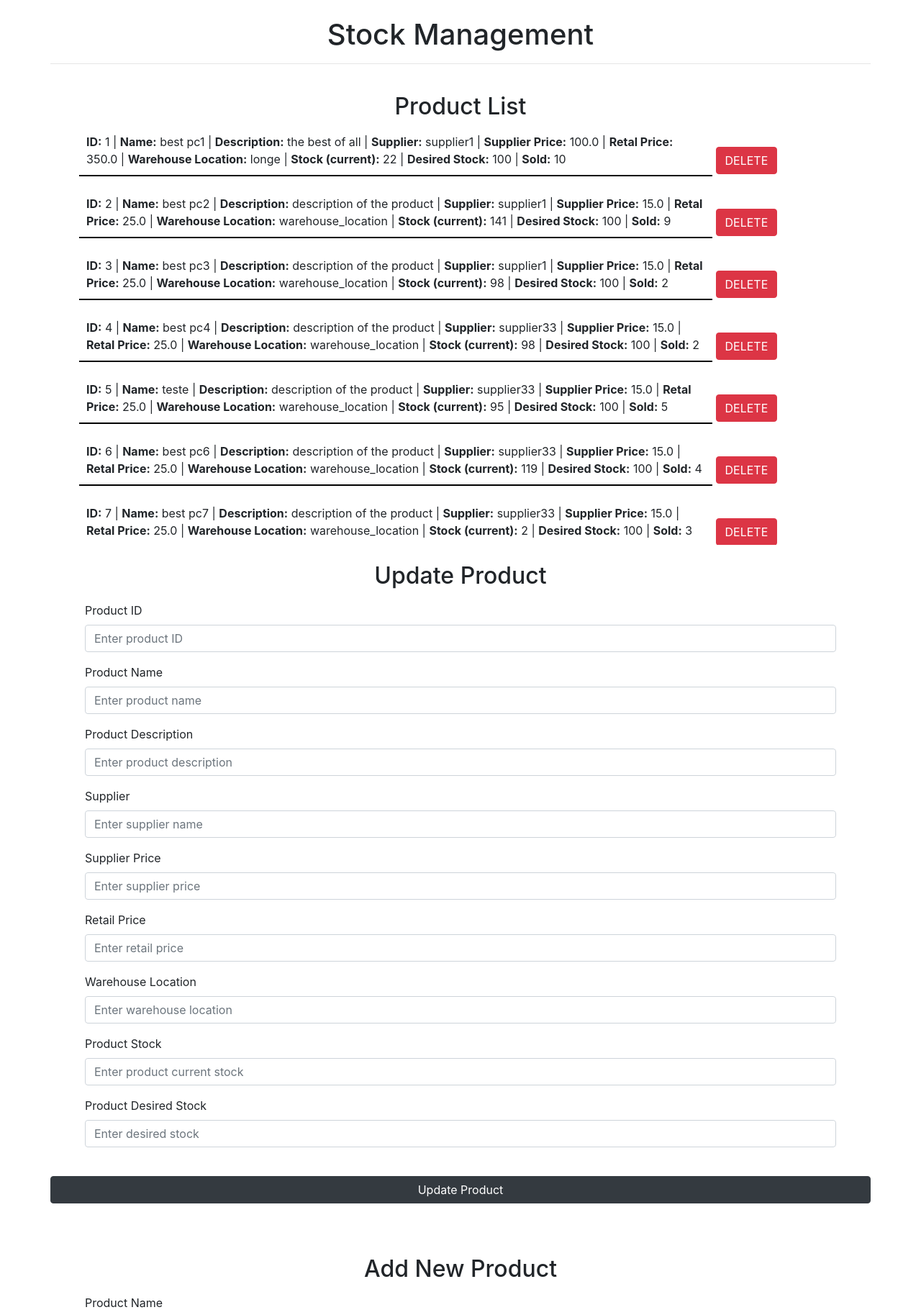
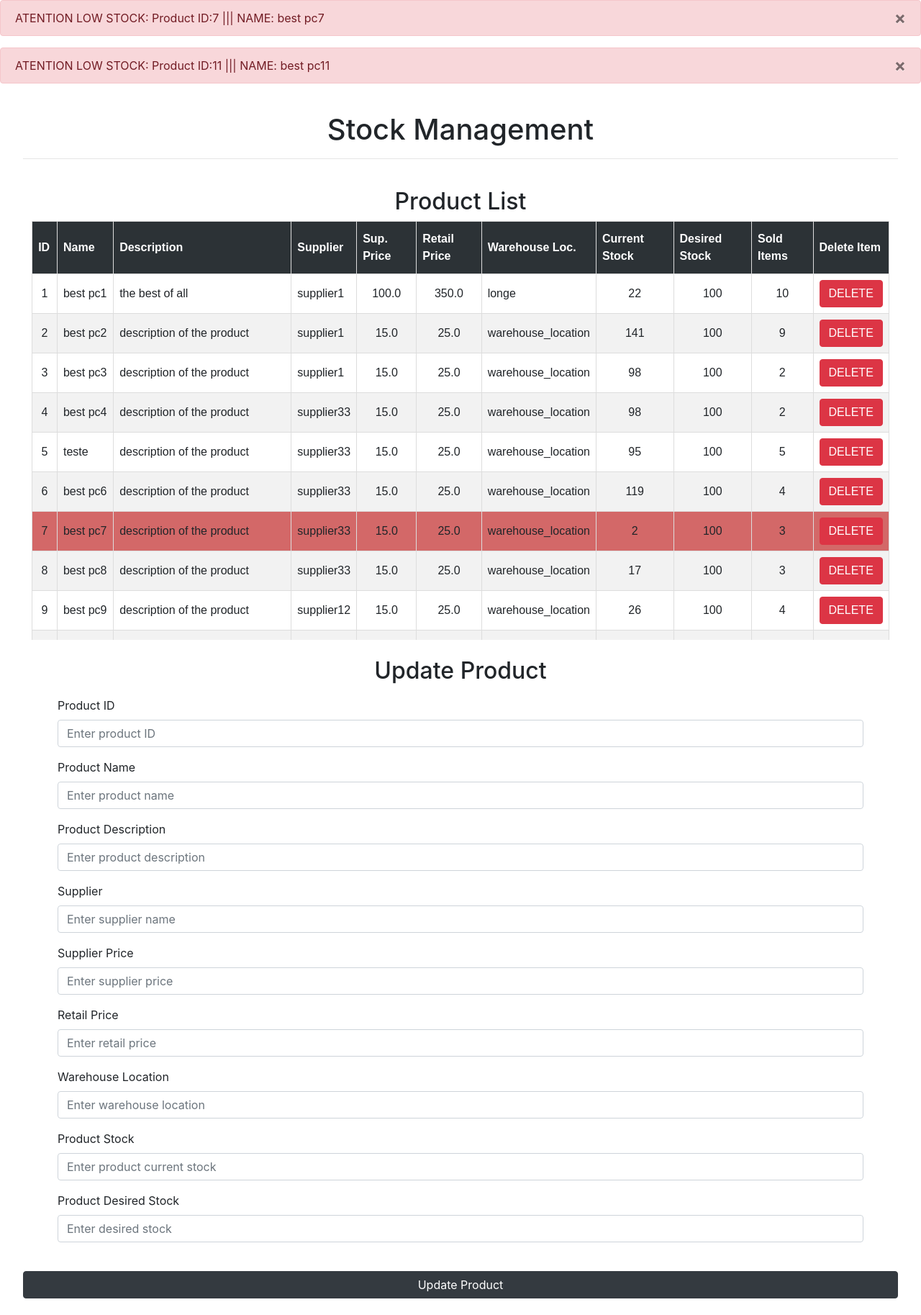
Before and after one commit to DiogoLeiteF/flask_training, a Flask app: page /admin-products-management in a window 1280 px wide. Shown: the part 112-1939 px from the top of the page at 72% size. Run offline with Flask 2, Linux system fonts and the light colour scheme; a user stored in the database is signed in; data comes from the database, SQL or seed files in the repository; both versions use the stored data as it was after the commit; some libraries are stand-ins or nearby versions.

Commit message:
admin sales page in draft mode..

```diff
--- a/website/admin.py
+++ b/website/admin.py
@@ -87,6 +87,10 @@ def products_management():
     users = User.query.all()
     products = Product.query.all()
     sales = Sale.query.all()
+    for prod in products:
+        if prod.stock < prod.stock_prev*0.10:
+            flash(
+                f'ATENTION LOW STOCK: Product ID:{prod.prod_id} ||| NAME: {prod.name} ', category='error')
     return render_template('admin-products-management.html', user=current_user, users=users, products=products, sales=sales)
 
 
@@ -123,14 +127,6 @@ def add_prod():
     return render_template('sign_up.html', user=current_user)
 
 
-
-#######################################
-######################################
-# NOT WORKING
-########################################
-########################################
-
-
 @admin.route('/products-management/update-product', methods=['GET', 'POST'])
 @login_required
 def update_prod():
@@ -144,9 +140,6 @@ def update_prod():
         warehouse_location = request.form.get('warehouse_location')
         stock = request.form.get('stock')
         stock_prev = request.form.get('stock_prev')
-
-        print(type(id))
-        print(type(name))
 
         update_product = Product.query.filter_by(prod_id=id).first()
 
@@ -188,10 +181,67 @@ def update_prod():
 ###############################################
 
 
-@admin.route('/admin-sales-management')
+@admin.route('/admin-sales-management/<status>')
 @login_required
-def sales_management():
+def sales_management(status="all"):
     users = User.query.all()
     products = Product.query.all()
-    sales = Sale.query.all()
+    if status == 'all':
+        sales = Sale.query.all()
+        print(status)
+    elif status == 'awaits-payment':
+        sales = Sale.query.filter_by(status='Awaits Payment').all()
+    elif status == 'awaits-material':
+        sales = Sale.query.filter_by(status='Awaits Material').all()
+    elif status == 'preparation':
+        sales = Sale.query.filter_by(status='Preparation').all()
+    elif status == 'sent':
+        sales = Sale.query.filter_by(status='Sent').all()
+    elif status == 'done':
+        sales = Sale.query.filter_by(status='Done').all()
+    print(status)
     return render_template('admin-sales-management.html', user=current_user, users=users, products=products, sales=sales)
+
+
+@admin.route('/update-sale/<id>')
+@login_required
+def update_sale(id):
+    update = Sale.query.filter_by(sale_id=int(id)).first()
+    if update.status == 'Awaits Payment':
+        update.status = 'Awaits Material'
+    elif update.status == 'Awaits Material':
+        update.status = 'Preparation'
+    elif update.status == 'Preparation':
+        update.status = 'Sent'
+    elif update.status == 'Sent':
+        update.status = 'Done'
+    elif update.status == 'Done':
+        update.status = 'Awaits Payment'
+
+    db.session.add(update)
+    db.session.commit()
+
+    flash(
+        f'Order {update.sale_id} status changed to {update.status}', category='success')
+    return redirect(url_for('admin.sales_management', status='all'))
+
+
+@admin.route('delete-sale/<id>')
+@login_required
+def delete_sale(id):
+    sale = Sale.query.filter_by(sale_id=int(id)).first()
+    sale_dict = ast.literal_eval(sale.material)
+    # update the stock table
+    products = Product.query.all()
+    for product in products:
+        for key, value in sale_dict.items():
+            if product.prod_id == key:
+                product.stock += value
+                product.sold -= value
+                db.session.add(product)
+    # delete line in sale table
+    db.session.delete(sale)
+    db.session.commit()
+    flash(
+        f'Order {sale.sale_id} DELETED')
+    return redirect(url_for('admin.sales_management', status='all'))
--- a/website/static/little.css
+++ b/website/static/little.css
@@ -17,6 +17,7 @@ h3{
 -----------------------------------------*/
 .site-header {
     width: 100%;
+    height: 300px;
     background-color: rgb(206, 206, 207);
     position: relative;
     overflow: hidden;
@@ -37,15 +38,19 @@ h3{
 /* --------------------------------------
     main container
 ---------------------------------------- */
-.main{
-    min-height: 80vh;
+/* .main{
+    min-height: 90vh;
+    margin:0%
 
-}
+
+} */
 
 .container{
-    width: 100% !important;
+    width: 95% !important;
     padding: 0;
     margin: 0 auto;
+    min-height: 95vh;
+    max-width: 1500px;
 }
 
 .products_container{
@@ -63,10 +68,10 @@ h3{
 
 .container-users{
     max-height: 50vh;
-    overflow:scroll;
+    overflow-y: scroll;
+    overflow-x: scroll;
 }
-
-.user_list {
+/* .user_list {
     display: inline-block;
     width: 78%;
     height: auto;
@@ -86,7 +91,7 @@ h3{
 
 .user_list_btn a{
     margin: 5px 0;
-}
+} */
 
 
 .search_list {
@@ -111,6 +116,42 @@ h3{
     width: 100%;
     padding: 10px;
     border-bottom: 2px solid black;
+}
+
+/*--------------------------------------
+     table
+-----------------------------------------*/
+
+
+#stock-table {
+    font-family: Arial, Helvetica, sans-serif;
+    border-collapse: collapse;
+    width: 98%;
+    margin: 0 auto;
+  }
+
+  #stock-table td, #stock-table th {
+    border: 1px solid #ddd;
+    padding: 8px;
+  }
+
+  #stock-table tr:nth-child(even){background-color: #f2f2f2;}
+
+  #stock-table tr:hover {background-color: #ddd;}
+
+  #stock-table th {
+    padding-top: 12px;
+    padding-bottom: 12px;
+    text-align: left;
+    background-color: #2c3236;
+    color: white;
+  }
+.center{
+    text-align: center;
+}
+
+.low-stock{
+    background-color: rgb(211, 104, 104);
 }
 
 
--- a/website/templates/admin-products-management.html
+++ b/website/templates/admin-products-management.html
@@ -10,31 +10,44 @@
 <h2 align="center">Product List</h2>
 
 <div class="container-users">
-  <ul>
-    {% for prod in products %}
-    <div class="product_list">
-      <p>
-        <strong> ID:</strong> {{ prod.prod_id }} | <strong>Name:</strong> {{
-        prod.name }} | <strong>Description:</strong> {{ prod.description }} |
-        <strong>Supplier:</strong> {{ prod.supplier }} |
-        <strong>Supplier Price:</strong> {{ prod.supplier_price }} |
-        <strong>Retal Price:</strong> {{ prod.retail_price }} |
-        <strong>Warehouse Location:</strong> {{ prod.warehouse_location }} |
-        <strong>Stock (current):</strong> {{ prod.stock }} |
-        <strong>Desired Stock:</strong> {{ prod.stock_prev }} |
-        <strong>Sold:</strong> {{ prod.sold }}
-      </p>
-    </div>
-
-    <div class="user_list_btn">
-      <!-- delete product -->
-      <a href="/delete-product/{{ prod.prod_id }}" class="btn btn-danger"
-        >DELETE</a
-      >
-    </div>
-
-    {% endfor %}
-  </ul>
+  <table id="stock-table">
+    <thead>
+      <tr>
+        <th>ID</th>
+        <th>Name</th>
+        <th>Description</th>
+        <th>Supplier</th>
+        <th>Sup. Price</th>
+        <th>Retail Price</th>
+        <th>Warehouse Loc.</th>
+        <th>Current Stock</th>
+        <th>Desired Stock</th>
+        <th>Sold Items</th>
+        <th>Delete Item</th>
+      </tr>
+    </thead>
+    <tbody>
+      {% for prod in products %}
+      <tr {% if prod.stock < prod.stock_prev*0.10  %}class="low-stock"{% endif %}>
+        <td class="center">{{ prod.prod_id }}</td>
+        <td>{{prod.name }}</td>
+        <td>{{ prod.description }}</td>
+        <td>{{ prod.supplier }}</td>
+        <td class="center">{{ prod.supplier_price }}</td>
+        <td class="center">{{ prod.retail_price }}</td>
+        <td>{{ prod.warehouse_location }}</td>
+        <td class="center">{{ prod.stock }}</td>
+        <td class="center">{{ prod.stock_prev }}</td>
+        <td class="center">{{ prod.sold }}</td>
+        <td class="center">
+          <a href="/delete-product/{{ prod.prod_id }}" class="btn btn-danger"
+            >DELETE</a
+          >
+        </td>
+      </tr>
+      {% endfor %}
+    </tbody>
+  </table>
 </div>
 
 <!-- update product -->
--- a/website/templates/base.html
+++ b/website/templates/base.html
@@ -106,11 +106,11 @@
         class="navbar-toggler"
         type="button"
         data-toggle="collapse"
-        data-target="#navbar"
+        data-target="#navbar2"
       >
         <span class="navbar-toggler-icon"></span>
       </button>
-      <div class="collapse navbar-collapse" id="navbar">
+      <div class="collapse navbar-collapse" id="navbar2">
         <div class="navbar-nav">
           <a
             class="nav-item nav-link"
@@ -127,7 +127,7 @@
           <a
             class="nav-item nav-link"
             id="sales-m"
-            href="/admin-sales-management"
+            href="/admin-sales-management/all"
             >Sales Management</a
           >
         </div>
@@ -154,10 +154,12 @@
     </div>
     {% endif %} {% endfor %} {% endif %} {% endwith %}
 
+    <!-- block content -->
     <div class="container main">{% block content %} {% endblock %}</div>
 
+    <!-- site footer -->
     <footer class="site-footer">
-      <div class="container">
+      <div>
         <span class="nav-item nav-link" id="store_id" align="center"
           >IT<a href="/" id="mega"><span>MEGA</span></a
           ><span style="font-size: 0.7rem">store</span></span
--- a/website/templates/cart.html
+++ b/website/templates/cart.html
@@ -68,6 +68,7 @@
   <br />
 
   <div align="center">
+    <a href="/" class="btn btn-outline-dark">Continue Shoppings</a>
     <button type="submit" class="btn btn-dark">Order</button>
   </div>
 </form>
```
Also changed, not shown: website/templates/admin-sales-management.html (+60 -138 lines), website/templates/admin-users-management.html (+38 -21 lines), website/templates/home.html (+4 -3 lines), website/database.db.
